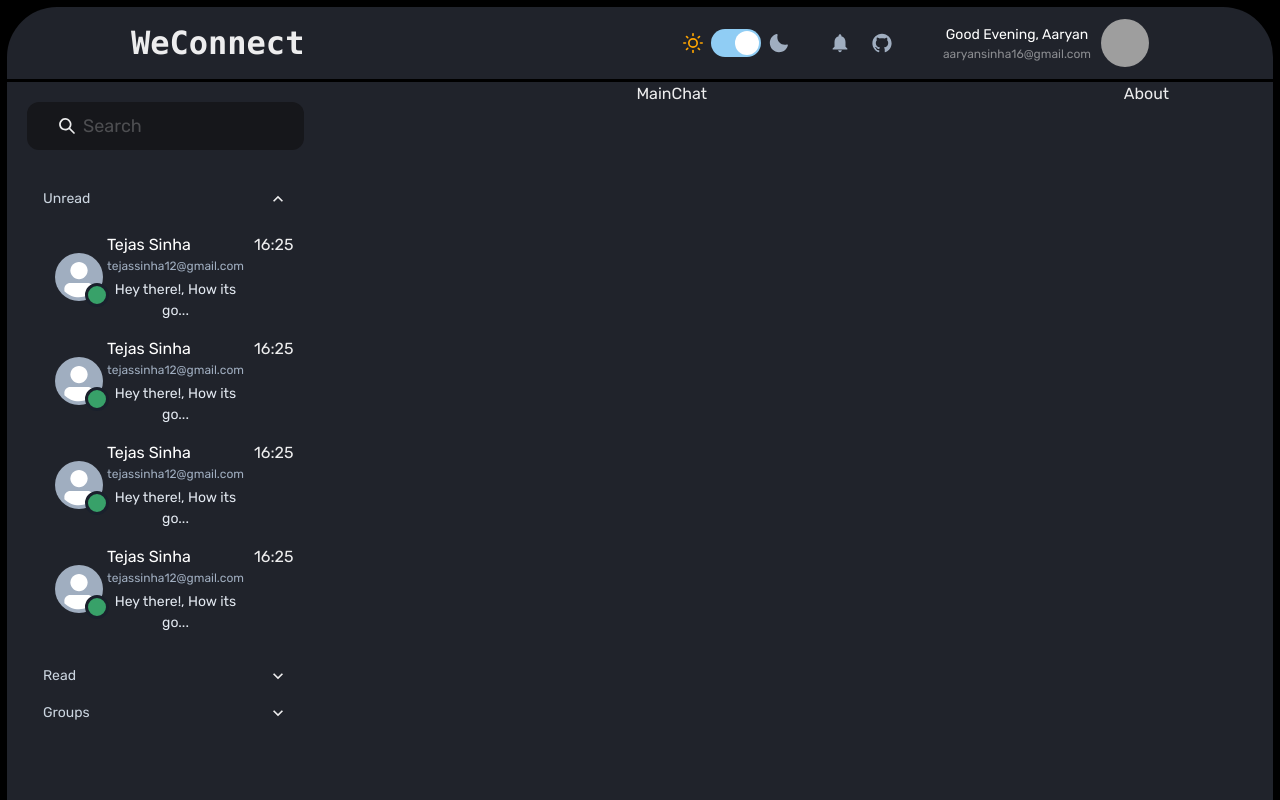
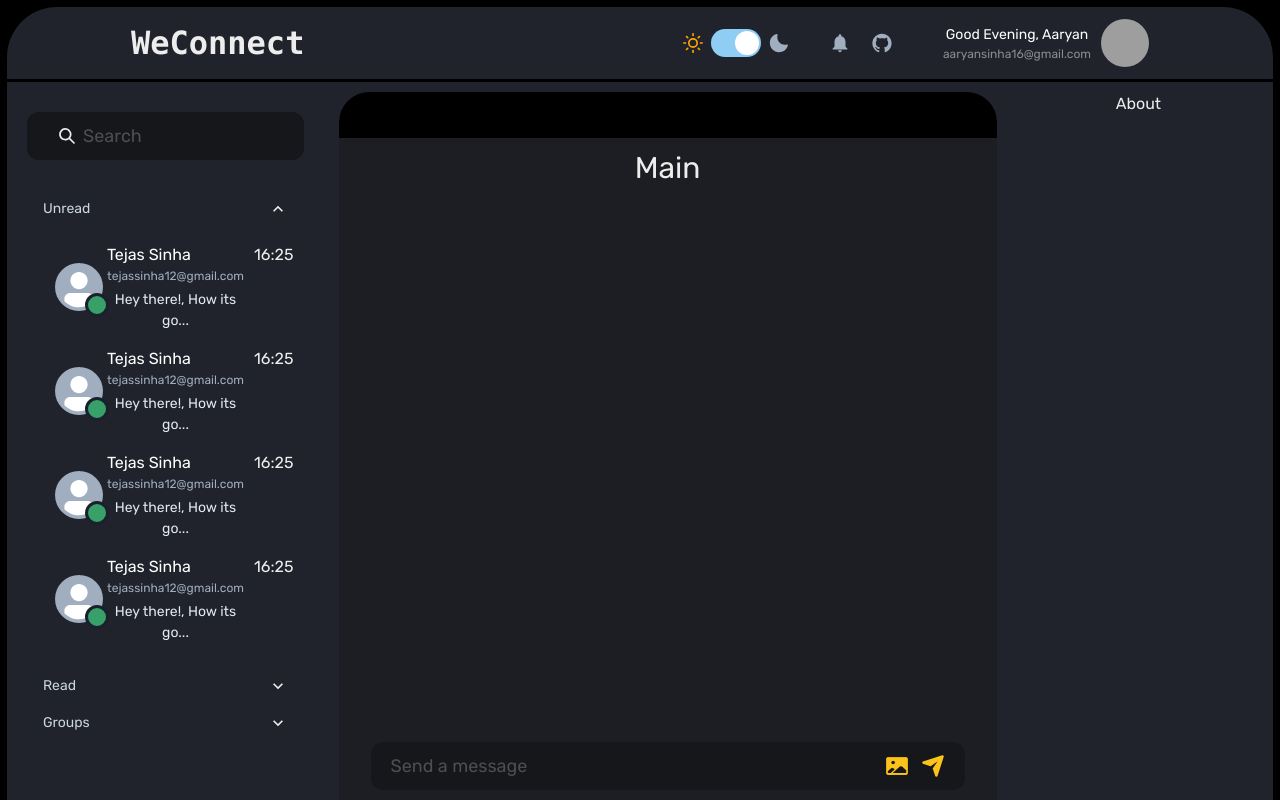
Before and after one commit to aaryansinha16/WeConnect, a React (Vite) app in the folder frontend/: page / in a window 1280 px wide. Built offline with nearby package versions, Linux system fonts and the light colour scheme; grey boxes are pictures that could not be loaded.

Commit message:
mainChat UI

```diff
--- a/frontend/index.html
+++ b/frontend/index.html
@@ -9,7 +9,7 @@
     <link rel="preconnect" href="https://fonts.googleapis.com">
     <link rel="preconnect" href="https://fonts.gstatic.com" crossorigin>
     <link href="https://fonts.googleapis.com/css2?family=Dancing+Script&family=Rubik:ital,wght@0,400;1,300&display=swap" rel="stylesheet">
-    <title>Vite + React</title>
+    <title>WeConnect</title>
   </head>
   <body>
     <div id="root"></div>
--- a/frontend/src/App.css
+++ b/frontend/src/App.css
@@ -11,14 +11,18 @@ html{
   scroll-behavior: smooth;
 }
 
+
+/* Chat list scroll css */
+
+/* darkMode */
 .chatListDark::-webkit-scrollbar {
   width: 4px;
-  background-color: rgb(0, 0, 0);
+  background-color: transparent;
 }
 
-.chatListDark::-webkit-scrollbar-track {
-  box-shadow: inset 0 0 6px rgba(0, 0, 0, 0.3);
-}
+/* .chatListDark::-webkit-scrollbar-track {
+  box-shadow: inset 0 0 6px rgba(0, 0, 0, 0.1);
+} */
 
 .chatListDark::-webkit-scrollbar-thumb {
   /* background-color: rgb(148, 144, 144); */
@@ -27,14 +31,15 @@ html{
   /* outline: 1px solid slategrey; */
 }
 
+/* Light mode */
 .chatListLight::-webkit-scrollbar {
   width: 4px;
   background-color: rgb(240, 240, 240);
 }
 
-.chatListLight::-webkit-scrollbar-track {
-  box-shadow: inset 0 0 6px rgba(0, 0, 0, 0.3);
-}
+/* .chatListLight::-webkit-scrollbar-track {
+  box-shadow: inset 0 0 6px rgba(0, 0, 0, 0);
+} */
 
 .chatListLight::-webkit-scrollbar-thumb {
   /* background-color: rgb(148, 144, 144); */
@@ -42,6 +47,46 @@ html{
   border-radius: 10px;
   /* outline: 1px solid slategrey; */
 }
+
+
+/* MainChat scroll css */
+/* darkMode */
+.mainChatDark::-webkit-scrollbar {
+  width: 4px;
+  background-color: rgba(0, 0, 0, 0);
+}
+
+/* .mainChatDark::-webkit-scrollbar-track {
+  box-shadow: inset 0 0 6px rgba(0, 0, 0, 0.3);
+} */
+
+.mainChatDark::-webkit-scrollbar-thumb {
+  /* background-color: rgb(148, 144, 144); */
+  background-color: #f0f785;
+  border-radius: 10px;
+  /* outline: 1px solid slategrey; */
+}
+
+/* Light mode */
+.mainChatLight::-webkit-scrollbar {
+  width: 4px;
+  background-color: rgb(240, 240, 240);
+}
+
+.mainChatLight::-webkit-scrollbar-track {
+  box-shadow: inset 0 0 6px rgba(0, 0, 0, 0.3);
+}
+
+.mainChatLight::-webkit-scrollbar-thumb {
+  /* background-color: rgb(148, 144, 144); */
+  background-color: rgb(108, 108, 108);
+  border-radius: 10px;
+  /* outline: 1px solid slategrey; */
+}
+
+
+
+
 
 .App{
   font-family: Rubik, sans-serif,monospace;
--- a/frontend/src/App.jsx
+++ b/frontend/src/App.jsx
@@ -9,7 +9,7 @@ import Navbar from './components/Navbar/Navbar'
 function App() {
   const {colorMode} = useColorMode()
   return (
-    <Box className="App" bg={colorMode == "dark" ? "black" : "yellow"} p='7px' h='100vh' overflow='hidden'>
+    <Box className="App" bg={colorMode == "dark" ? "black" : "teal"} p='7px' h='100vh' overflow='hidden'>
       <Navbar />
       <Flex
         justifyContent='flex-start'
@@ -17,6 +17,8 @@ function App() {
         w='100%'
         // m='auto'
         bg={colorMode == 'dark' ? "#20232b" : 'white'}
+        pt='10px'
+        gap='15px'
       >
         <ChatList />
         <MainChat />
--- a/frontend/src/components/MainChat/MainChat.jsx
+++ b/frontend/src/components/MainChat/MainChat.jsx
@@ -1,15 +1,47 @@
-import { Box } from '@chakra-ui/react'
+import { Box, HStack, Text, useColorMode, VStack } from '@chakra-ui/react'
 import React from 'react'
+import SendMessageBox from '../cards/SendMessageBox'
 
 const MainChat = () => {
+  const {colorMode} = useColorMode()
   return (
-    <Box
+    <VStack
       // border='1px solid pink'
-      w='55%'
-      h='500px'
+      bg={colorMode == 'dark' ? '#1d1e24' : 'whitesmoke'}
+      borderRadius='30px 30px 0px 0px'
+      alignItems='center'
+      justifyContent='flex-start'
+      w='52%'
+      h='calc(100vh - 90px)'
+      overflowY='scroll'
+      className={colorMode == 'dark' ? 'mainChatDark' : 'mainChatLight'}
+      // pt={8}
+      // pl={8}
+      // pr={8}
+      // pb={ 3}
     >
-      MainChat
-    </Box>
+      <HStack
+        w='100%'
+        borderRadius='30px 30px 0px 0px'
+        bg={colorMode === 'dark' ? 'black' : 'gold'}
+        h='50px'
+      >
+
+      </HStack>
+
+      <VStack
+        pl={8}
+        pr={8}
+        pb={3}
+        justifyContent='space-between'
+        alignItems='center'
+        w='100%'
+        h='100%'
+      >
+        <Text fontSize='30px'>Main</Text>
+        <SendMessageBox />
+      </VStack>
+    </VStack>
   )
 }
 
--- a/frontend/src/components/Navbar/Navbar.jsx
+++ b/frontend/src/components/Navbar/Navbar.jsx
@@ -123,7 +123,7 @@ const Navbar = () => {
 
   return (
     <Box pos="relative"
-      borderBottom={colorMode == "dark" ? '3.5px solid black' : "3.5px solid orange"}
+      borderBottom={colorMode == "dark" ? '3.5px solid black' : "3.5px solid rgb(240, 240, 240)"}
     >
       <chakra.header
         ref={ref}
--- /dev/null
+++ b/frontend/src/components/cards/SendMessageBox.jsx
@@ -0,0 +1,39 @@
+import { Flex, Img, Input, useColorMode } from '@chakra-ui/react'
+import React from 'react'
+import { BsImage } from 'react-icons/bs'
+import SendIcon from '../../assets/send.png'
+import ImageIcon from '../../assets/image.png'
+
+const SendMessageBox = () => {
+    const {colorMode} = useColorMode()
+  return (
+    <Flex
+        justifyContent='space-between'
+        alignItems='center'
+        w='100%'
+        bg={colorMode == 'dark' ? '#16171b' : 'gray.300'}
+        borderRadius='12px'
+        p={1}
+        pl={5}
+        pr={5}
+    >
+        <Input
+            focusBorderColor='transparent'
+            outline='none'
+            type='text'
+            placeholder='Send a message'
+            border='none'
+            bg='transparent'
+            fontSize='18px'
+            p={0}
+            color={colorMode == "light" ? "black" : "white"}
+        />
+        <Flex alignItems='center' justifyContent='flex-end' width='fit-content' gap='10px' w='20%'>
+            <Img src={ImageIcon} alt='sendIcon' w='28px' cursor='pointer' transition='.1s linear'  _hover={{width:'32px'}} />
+            <Img src={SendIcon} alt='sendIcon' w='24px' cursor='pointer' transition='.1s linear'  _hover={{width:'28px'}} />
+        </Flex>
+    </Flex>
+  )
+}
+
+export default SendMessageBox
```
Also changed, not shown: frontend/src/assets/image.png (added), frontend/src/assets/send.png (added).
